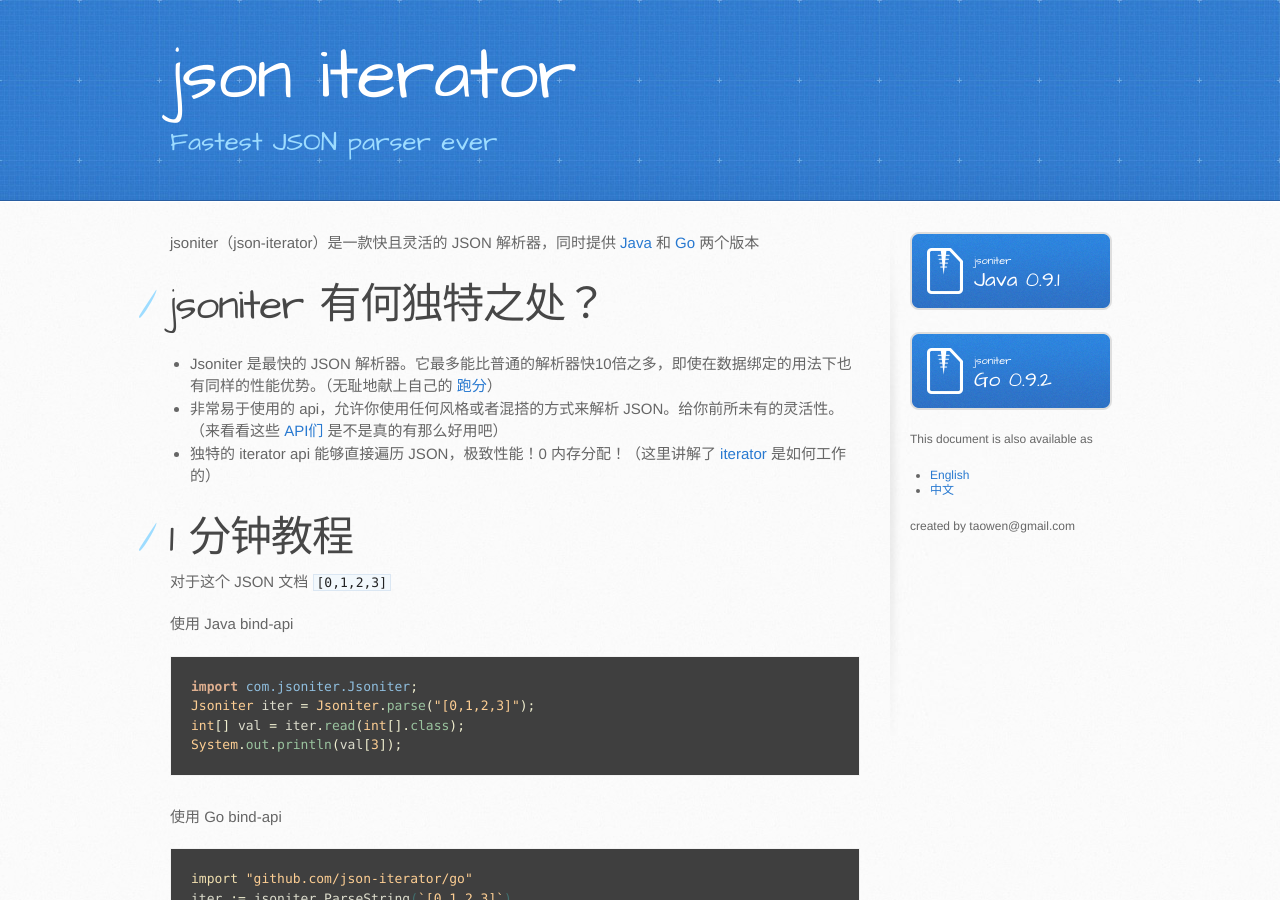
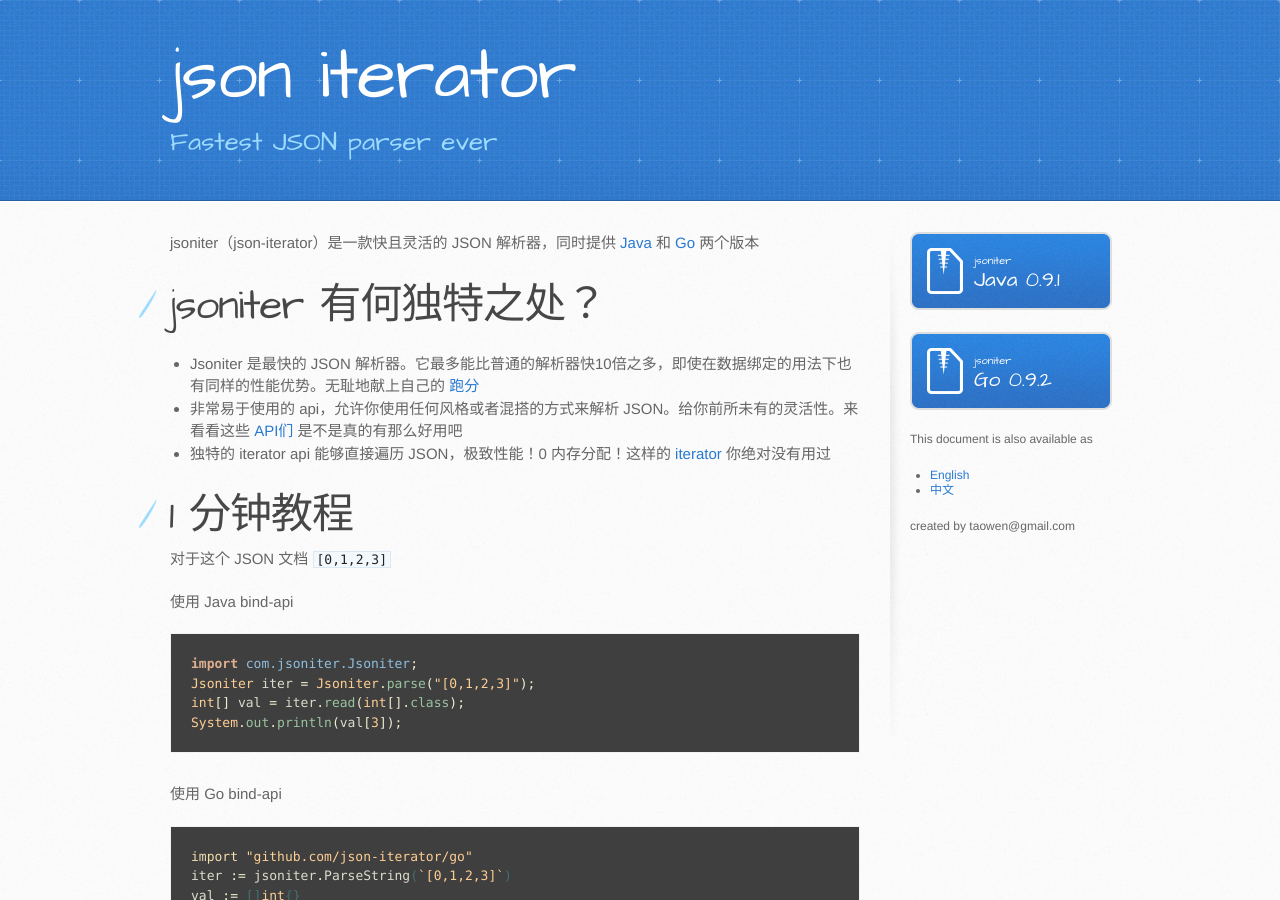
Before and after one commit to json-iterator/json-iterator.github.io, a Jekyll site: the page built from index.cn.md, in a window 1280 px wide and 900 px high. Built offline with Jekyll 4.4.1, drawn with Linux system fonts in a browser that asks for light colours; comment, search, counter and statistics services are not loaded.

Commit message:
Update index.cn.md

```diff
--- a/index.cn.md
+++ b/index.cn.md
@@ -7,9 +7,9 @@
 
 # jsoniter 有何独特之处？
 
-* Jsoniter 是最快的 JSON 解析器。它最多能比普通的解析器快10倍之多，即使在数据绑定的用法下也有同样的性能优势。（无耻地献上自己的 [跑分](/benchmark.html)）
-* 非常易于使用的 api，允许你使用任何风格或者混搭的方式来解析 JSON。给你前所未有的灵活性。（来看看这些 [API们](/api.html) 是不是真的有那么好用吧）
-* 独特的 iterator api 能够直接遍历 JSON，极致性能！0 内存分配！（这里讲解了 [iterator](/api.html#iterator-api) 是如何工作的）
+* Jsoniter 是最快的 JSON 解析器。它最多能比普通的解析器快10倍之多，即使在数据绑定的用法下也有同样的性能优势。无耻地献上自己的 [跑分](/benchmark.html)
+* 非常易于使用的 api，允许你使用任何风格或者混搭的方式来解析 JSON。给你前所未有的灵活性。来看看这些 [API们](/api.html) 是不是真的有那么好用吧
+* 独特的 iterator api 能够直接遍历 JSON，极致性能！0 内存分配！这样的 [iterator](/api.html#iterator-api) 你绝对没有用过
 
 # 1 分钟教程
 
```
